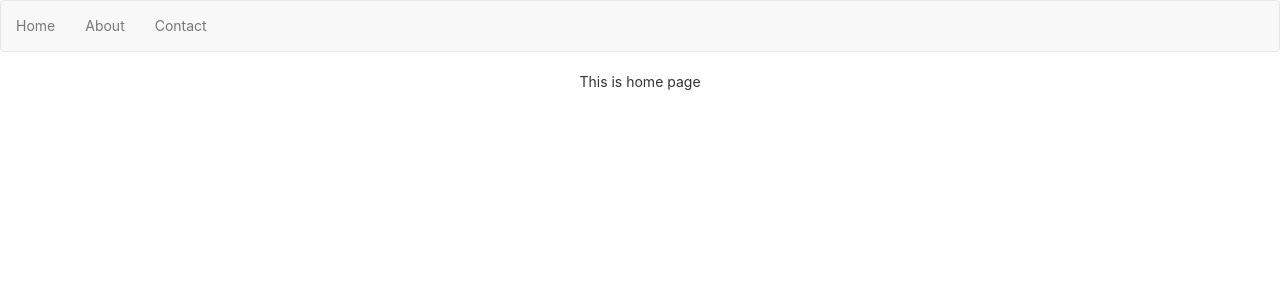
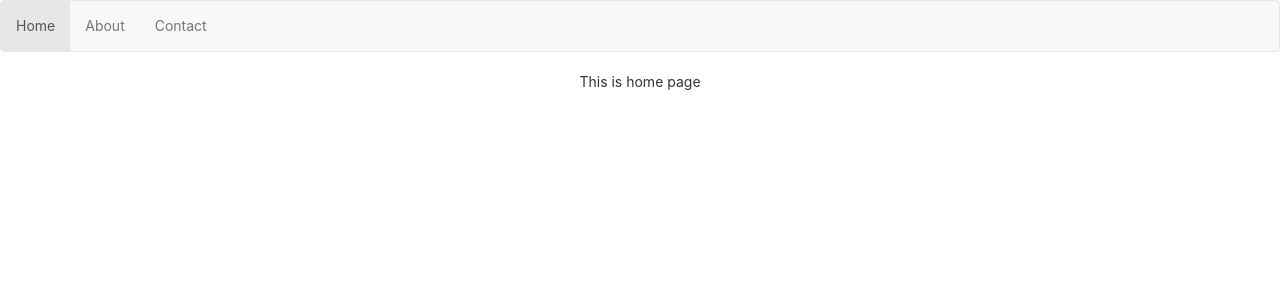
Before and after one commit to quangnguyen90/my_react_router_reactjs, a React (Create React App) app: page / in a window 1280 px wide. Shown: the top 300 px of the page. Built offline with nearby package versions, Linux system fonts and the light colour scheme.

Commit message:
7.1- Show active menu link

```diff
--- a/src/components/Menu.js
+++ b/src/components/Menu.js
@@ -1,10 +1,28 @@
 import React, { Component } from "react";
 import { Route, Link } from 'react-router-dom';
+
+const menus = [
+    {
+        name: 'Home',
+        to: '/',
+        exact: true
+    },
+    {
+        name: 'About',
+        to: '/about',
+        exact: false
+    },
+    {
+        name: 'Contact',
+        to: '/contact',
+        exact: false
+    }
+];
 
 const MenuLink = ({ label, to, activeOnlyWhenExact }) => {
     return (
         <Route path={to} exact={activeOnlyWhenExact} children={({ match }) => {
-            var active = match ? 'active_link' : '';
+            var active = match ? 'active lizk' : '';
             return (
                 <li className={active}>
                     <Link to={to} className="my-link">
@@ -28,12 +46,27 @@ class Menu extends Component {
         return (
             <nav className="navbar navbar-default">
                 <ul className="nav navbar-nav">
-                    <MenuLink label="Home" to="/" activeOnlyWhenExact={true} />
-                    <MenuLink label="About" to="/about" activeOnlyWhenExact={false} />
-                    <MenuLink label="Contact" to="/contact" activeOnlyWhenExact={false} />
+                    { this.showMenus(menus) }
                 </ul>
             </nav>
         );
+    }
+
+    showMenus = (menus) => {
+        var result = null;
+        if (menus.length > 0) {
+            result = menus.map((menu, index) => {
+                return (
+                    <MenuLink
+                        key={index}
+                        label={menu.name}
+                        to={menu.to}
+                        activeOnlyWhenExact={menu.exact}
+                    />
+                )
+            });
+        }
+        return result;
     }
 }
 
```
